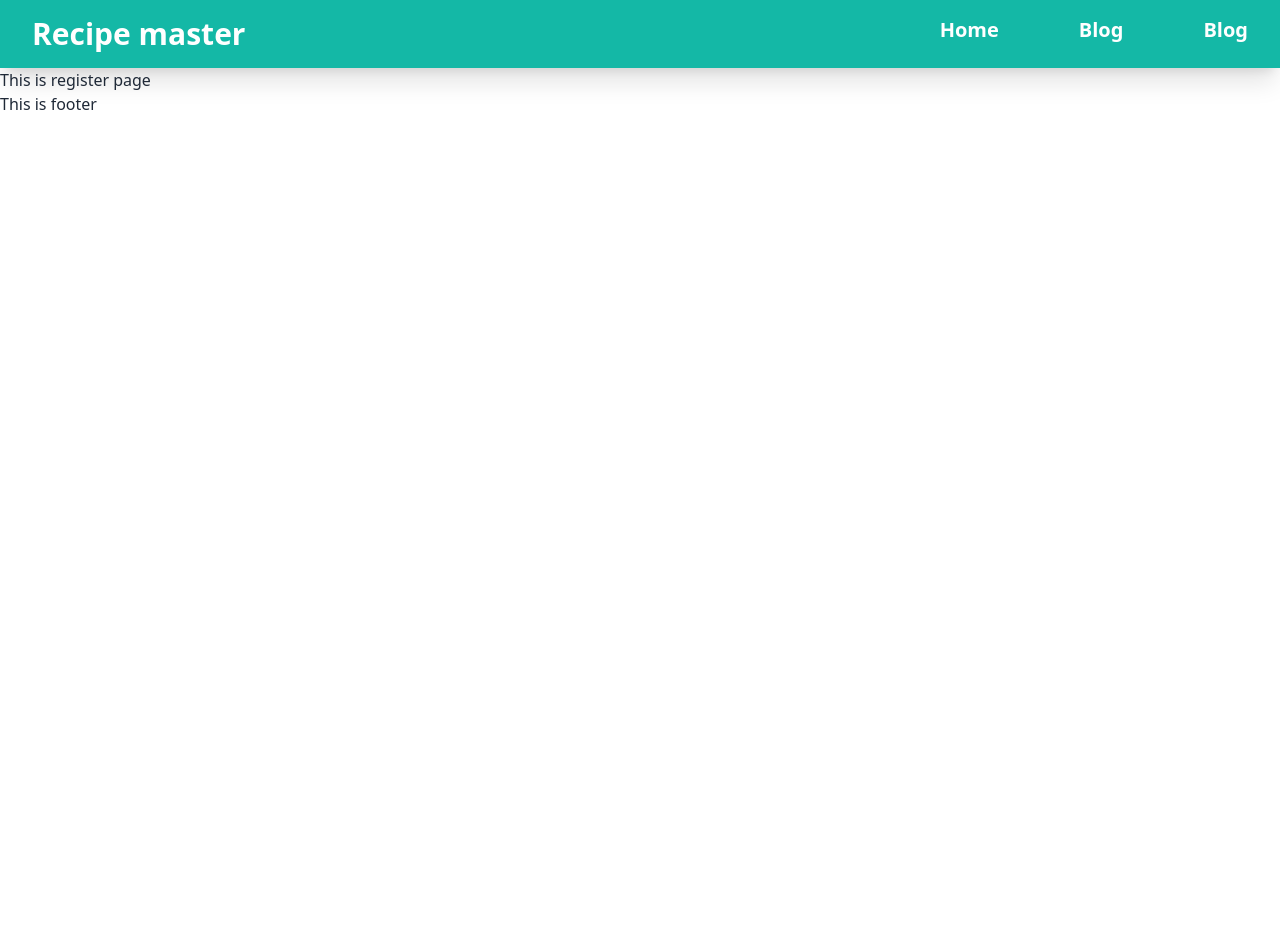
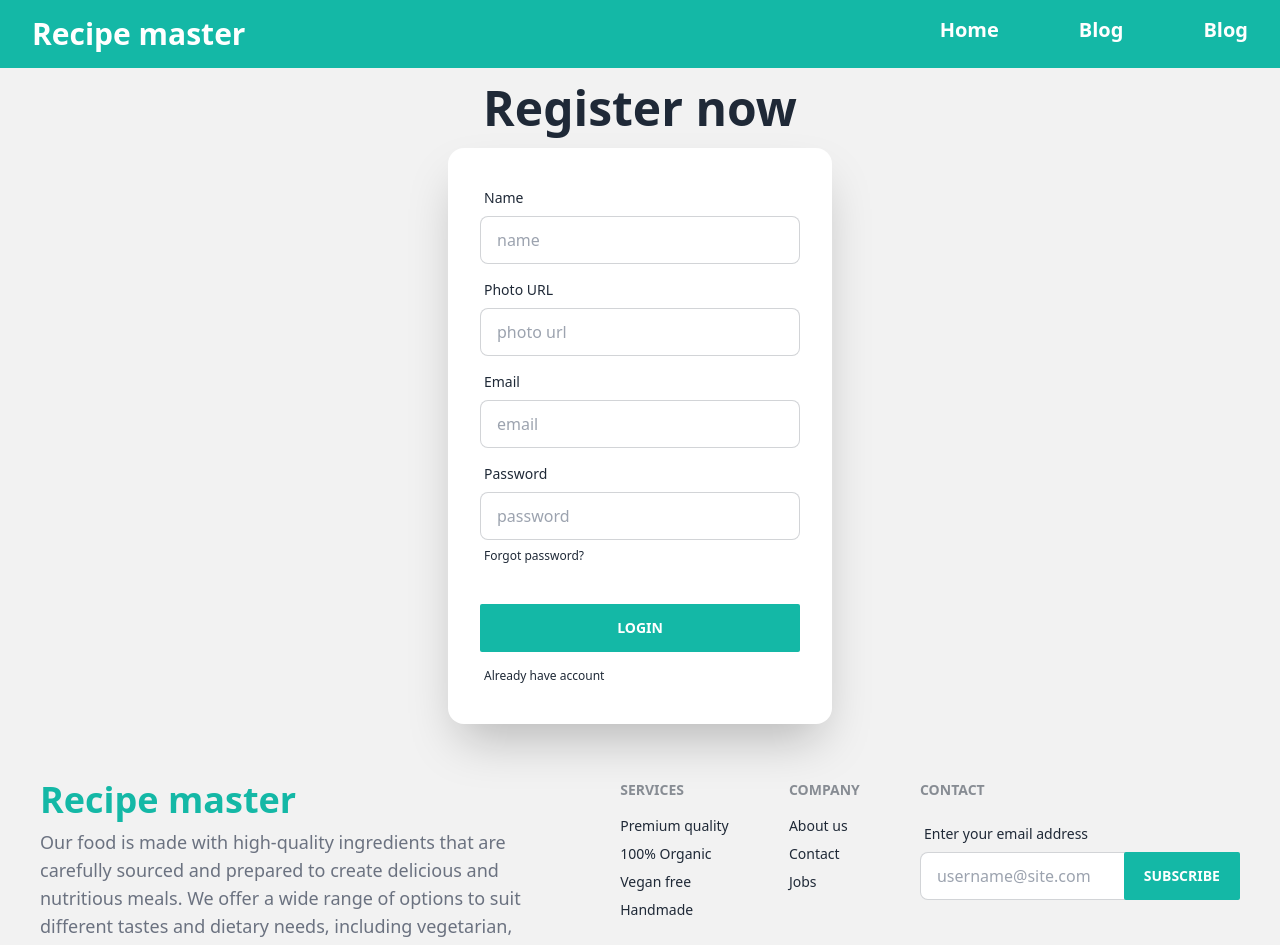
Before and after one commit to Sakibahmed2/Recipe-master, a React (Vite) app: page /register in a window 1280 px wide. Shown: the top 945 px of the page. Before the commit the page ends 800 px from the top, so only its background shows below. Built offline with nearby package versions, Linux system fonts and the light colour scheme.

Commit message:
login register page done

```diff
--- a/src/component/Footer/Footer.jsx
+++ b/src/component/Footer/Footer.jsx
@@ -3,7 +3,39 @@ import React from 'react';
 const Footer = () => {
     return (
         <div>
-            <h3>This is footer</h3>
+            <footer className="footer p-10 bg-base-200 text-base-content md:flex  md:justify-between justify-center">
+                <div className='w-[520px]'>
+                    <h4 className='text-4xl font-bold text-teal-500'>Recipe master</h4>
+                    <p className='text-lg text-gray-500 '>
+                        Our food is made with high-quality ingredients that are carefully sourced and prepared to create delicious and nutritious meals. We offer a wide range of options to suit different tastes and dietary needs, including vegetarian, vegan, and gluten-free dishes.
+                    </p>
+                </div>
+                <div>
+                    <span className="footer-title">Services</span>
+                    <a className="link link-hover">Premium quality</a>
+                    <a className="link link-hover">100% Organic</a>
+                    <a className="link link-hover">Vegan free</a>
+                    <a className="link link-hover">Handmade</a>
+                </div>
+                <div>
+                    <span className="footer-title">Company</span>
+                    <a className="link link-hover">About us</a>
+                    <a className="link link-hover">Contact</a>
+                    <a className="link link-hover">Jobs</a>
+                </div>
+                <div>
+                    <span className="footer-title">Contact</span>
+                    <div className="form-control w-80">
+                        <label className="label">
+                            <span className="label-text">Enter your email address</span>
+                        </label>
+                        <div className="relative">
+                            <input type="text" placeholder="username@site.com" className="input input-bordered w-full pr-16" />
+                            <button className="btn my-btn border-none absolute top-0 right-0 rounded-l-none">Subscribe</button>
+                        </div>
+                    </div>
+                </div>
+            </footer>
         </div>
     );
 };
--- a/src/component/Login/Login.jsx
+++ b/src/component/Login/Login.jsx
@@ -1,9 +1,42 @@
 import React from 'react';
+import { Link } from 'react-router-dom';
 
 const Login = () => {
     return (
         <div>
-            <h2>THis is login page</h2>
+            <div className="hero  bg-base-200">
+                <div className="hero-content flex-col ">
+                    <div className="text-center lg:text-left">
+                        <h1 className="text-5xl font-bold">Login now!</h1>
+
+                    </div>
+                    <div className="card flex-shrink-0 w-full max-w-sm shadow-2xl bg-base-100">
+                        <form className="card-body w-96">
+                            <div className="form-control">
+                                <label className="label">
+                                    <span className="label-text">Email</span>
+                                </label>
+                                <input type="text" placeholder="email" name='emial' required className="input input-bordered" />
+                            </div>
+                            <div className="form-control">
+                                <label className="label">
+                                    <span className="label-text">Password</span>
+                                </label>
+                                <input type="text" placeholder="password" name='password' required className="input input-bordered" />
+                                <label className="label">
+                                    <a href="#" className="label-text-alt link link-hover">Forgot password?</a>
+                                </label>
+                            </div>
+                            <div className="form-control mt-6">
+                                <button className="btn my-btn border-none">Login</button>
+                            </div>
+                            <label className="label">
+                                <Link to='/register' className="label-text-alt link link-hover">Create a new account</Link>
+                            </label>
+                        </form>
+                    </div>
+                </div>
+            </div>
         </div>
     );
 };
--- a/src/component/Register/Register.jsx
+++ b/src/component/Register/Register.jsx
@@ -1,9 +1,52 @@
 import React from 'react';
+import { Link } from 'react-router-dom';
 
 const Register = () => {
     return (
-        <div>
-            <h2>This is register page</h2>
+        <div className="hero  bg-base-200">
+            <div className="hero-content flex-col ">
+                <div className="text-center lg:text-left">
+                    <h1 className="text-5xl font-bold">Register now</h1>
+
+                </div>
+                <div className="card flex-shrink-0 w-full max-w-sm shadow-2xl bg-base-100">
+                    <form className="card-body w-96">
+                        <div className="form-control">
+                            <label className="label">
+                                <span className="label-text">Name</span>
+                            </label>
+                            <input type="text" placeholder="name" name='name' className="input input-bordered" />
+                        </div>
+                        <div className="form-control">
+                            <label className="label">
+                                <span className="label-text">Photo URL</span>
+                            </label>
+                            <input type="text" placeholder="photo url" name='photo'  className="input input-bordered" />
+                        </div>
+                        <div className="form-control">
+                            <label className="label">
+                                <span className="label-text">Email</span>
+                            </label>
+                            <input type="text" placeholder="email" name='emial' required className="input input-bordered" />
+                        </div>
+                        <div className="form-control">
+                            <label className="label">
+                                <span className="label-text">Password</span>
+                            </label>
+                            <input type="text" placeholder="password" name='password' required className="input input-bordered" />
+                            <label className="label">
+                                <a href="#" className="label-text-alt link link-hover">Forgot password?</a>
+                            </label>
+                        </div>
+                        <div className="form-control mt-6">
+                            <button className="btn my-btn border-none">Login</button>
+                        </div>
+                        <label className="label">
+                            <Link to='/login' className="label-text-alt link link-hover">Already have account</Link>
+                        </label>
+                    </form>
+                </div>
+            </div>
         </div>
     );
 };
```
